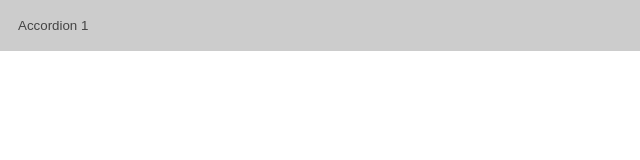
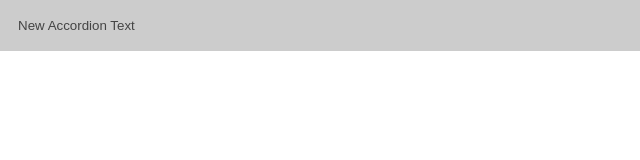
Before and after one commit to ncbentley/carmelita-test, a plain HTML site: page index.html in a window 1280 px wide. Shown: the full height of the page, 0-640 px from the left. Drawn offline with Linux system fonts and the light colour scheme.

Commit message:
change accordion text

```diff
--- a/index.html
+++ b/index.html
@@ -88,9 +88,9 @@
 </head>
 
 <body class="htmlNoPages">
-  <button class="accordion gwd-button-xph0">Accordion 1</button>
+  <button class="accordion gwd-button-xph0">New Accordion Text</button>
   <div class="panel">
-    <button class="accordion">Accordion 2</button>
+    <button class="accordion">Accordion 2 with different text</button>
     <div class="panel">
       Text Inside Inside
     </div>
```
